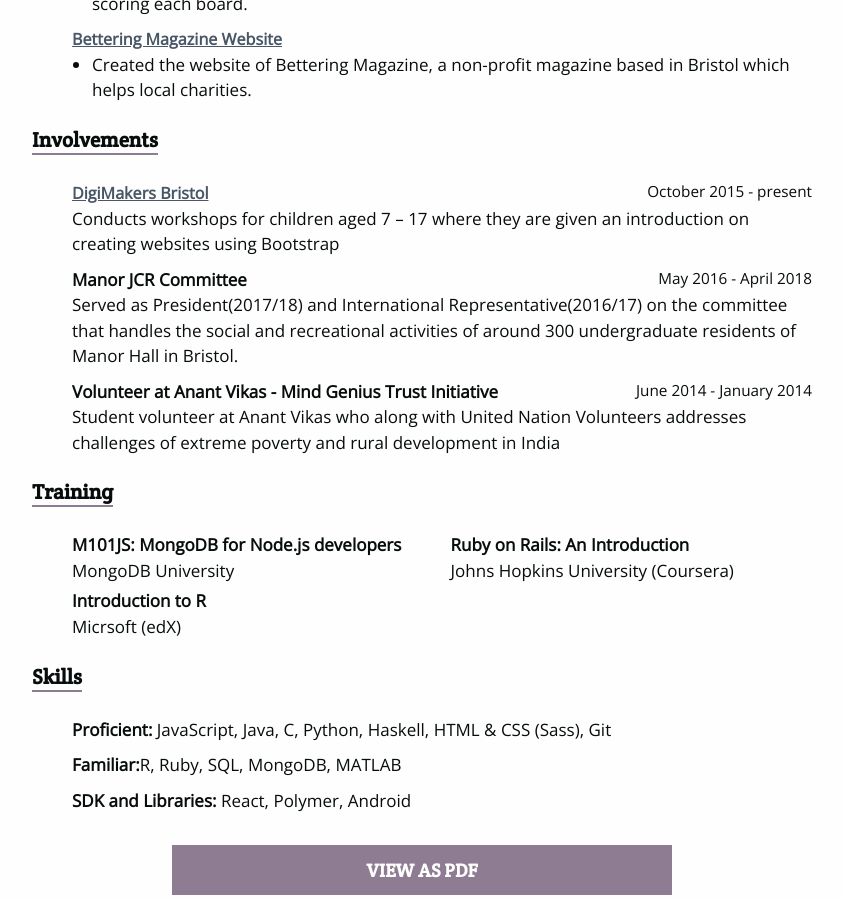
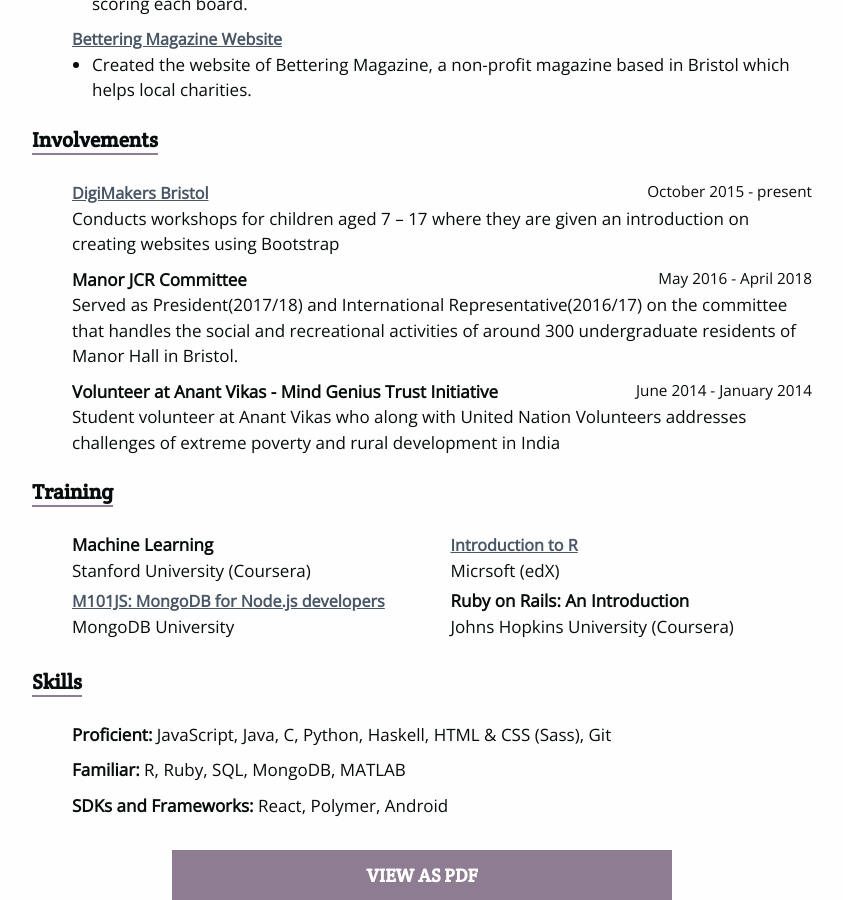
Before and after one commit to bkazi/bkazi.github.io, a Jekyll site: the page built from resume/index.html, in a window 1280 px wide and 900 px high, scrolled down 1094 px. Shown: the whole window, without its empty margins (218-1061 px from the left). Built offline with Jekyll 4.4.1, drawn with Linux system fonts in a browser that asks for light colours.

Commit message:
Update training

```diff
--- a/resume/index.html
+++ b/resume/index.html
@@ -141,8 +141,9 @@
       <div>
         <h3 class="heading">Training</h3>
         <div class="grid">
-            <p><strong>M101JS: MongoDB for Node.js developers</strong><br>MongoDB University</p>
-            <p><strong>Introduction to R</strong><br>Micrsoft (edX)</p>
+            <p><strong>Machine Learning</strong><br>Stanford University (Coursera)</p>
+            <p><a href="http://university.mongodb.com/course_completion/69c9545f86304f99bd9ab782d336b2b9">M101JS: MongoDB for Node.js developers</a><br>MongoDB University</p>
+            <p><a href="https://verify.edx.org/cert/4ca4b6a442ba499a8c3533684c16bb97">Introduction to R</a><br>Micrsoft (edX)</p>
             <p><strong>Ruby on Rails: An Introduction</strong><br>Johns Hopkins University (Coursera)</p>
         </div>
       </div>
@@ -153,15 +154,15 @@
             <p><strong>Proficient:</strong> JavaScript, Java, C, Python, Haskell, HTML & CSS (Sass), Git</p>
           </li>
           <li>
-            <p><strong>Familiar:</strong>R, Ruby, SQL, MongoDB, MATLAB</p>
+            <p><strong>Familiar:</strong> R, Ruby, SQL, MongoDB, MATLAB</p>
           </li>
           <li>
-            <p><strong>SDK and Libraries:</strong> React, Polymer, Android</p>
+            <p><strong>SDKs and Frameworks:</strong> React, Polymer, Android</p>
           </li>
         </ul>
       </div>
     </main>
-    <a class="pdf" href="./Bilal-Kazi-Resume.pdf" target="_blank">
+    <a class="pdf" href="./Bilal-Kazi-Resume.pdf">
       View as PDF
     </a>
     {% include google-analytics.html %}
```
